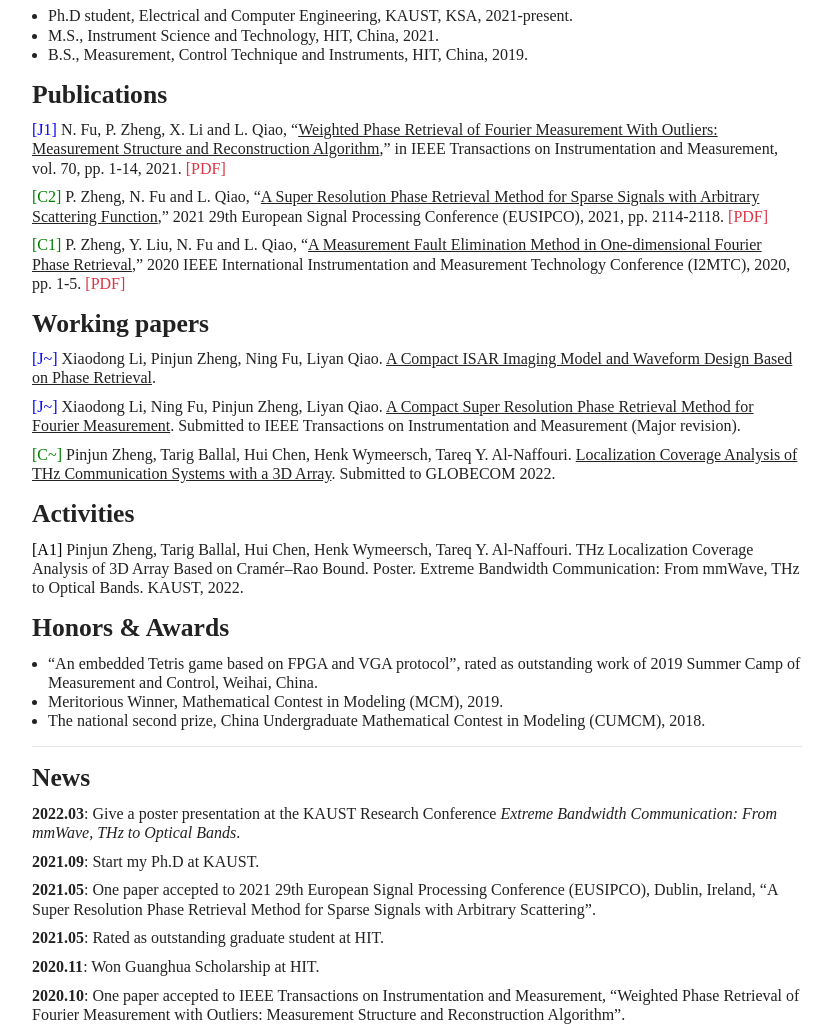
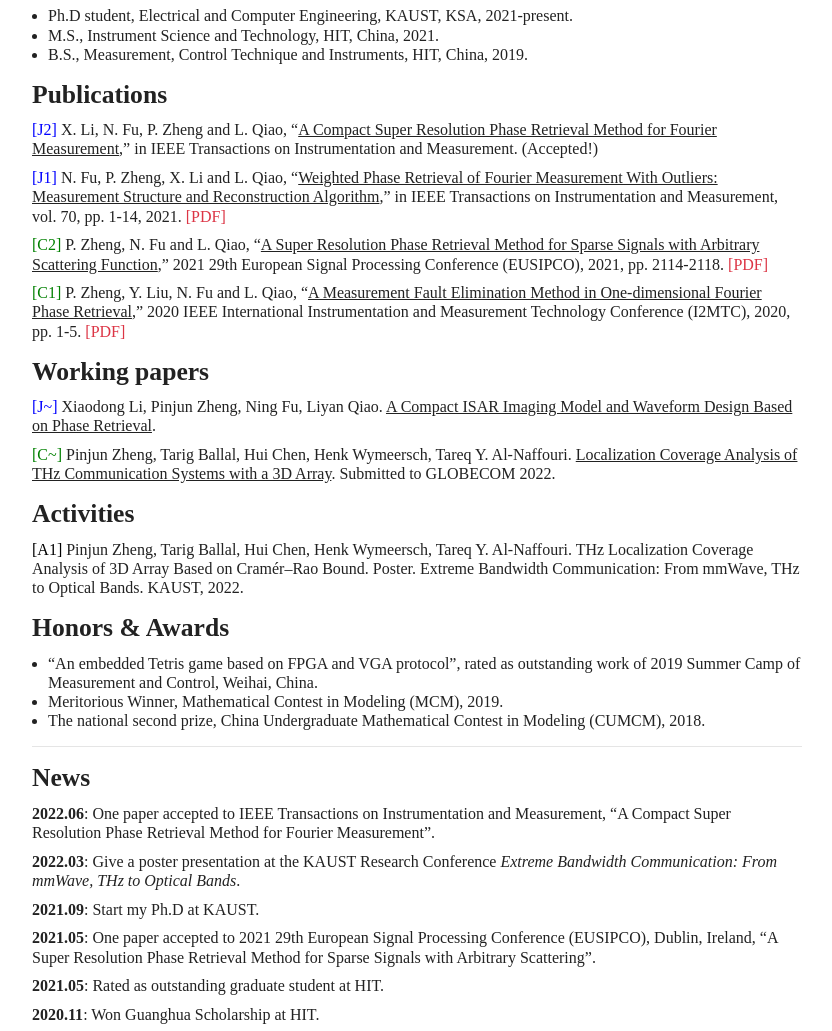
Before and after one commit to ZPinjun/zpinjun.github.io, a plain HTML site: page about/index.html in a window 1280 px wide. Shown: the part 322-1353 px from the top of the page, without its empty margins (223-1055 px from the left). Drawn offline with nearby package versions, Linux system fonts and the light colour scheme.

Commit message:
Add a TIM paper.

```diff
--- a/about/index.html
+++ b/about/index.html
@@ -65,6 +65,8 @@
 <li>B.S., Measurement, Control Technique and Instruments, HIT, China, 2019.</li>
 </ul>
 <h2 id="publications">Publications</h2>
+<p><span style="color:blue"> [J2] </span>
+X. Li, N. Fu, P. Zheng and L. Qiao, &ldquo;<u>A Compact Super Resolution Phase Retrieval Method for Fourier Measurement</u>,&rdquo; in IEEE Transactions on Instrumentation and Measurement. (Accepted!)</p>
 <p><span style="color:blue"> [J1] </span>
 N. Fu, P. Zheng, X. Li and L. Qiao, &ldquo;<u>Weighted Phase Retrieval of Fourier Measurement With Outliers: Measurement Structure and Reconstruction Algorithm</u>,&rdquo; in IEEE Transactions on Instrumentation and Measurement, vol. 70, pp. 1-14, 2021. <a href="https://ieeexplore.ieee.org/document/9235540">[PDF]</a></p>
 <p><span style="color:green"> [C2] </span>
@@ -74,8 +76,6 @@ P. Zheng, Y. Liu, N. Fu and L. Qiao, &ldquo;<u>A Measurement Fault Elimination M
 <h2 id="working-papers">Working papers</h2>
 <p><span style="color:blue"> [J~] </span>
 Xiaodong Li, Pinjun Zheng, Ning Fu, Liyan Qiao. <u>A Compact ISAR Imaging Model and Waveform Design Based on Phase Retrieval</u>.</p>
-<p><span style="color:blue"> [J~] </span>
-Xiaodong Li, Ning Fu, Pinjun Zheng, Liyan Qiao. <u>A Compact Super Resolution Phase Retrieval Method for Fourier Measurement</u>. Submitted to IEEE Transactions on Instrumentation and Measurement (Major revision).</p>
 <p><span style="color:green"> [C~] </span>
 Pinjun Zheng, Tarig Ballal, Hui Chen, Henk Wymeersch, Tareq Y. Al-Naffouri. <u>Localization Coverage Analysis of THz Communication Systems with a 3D Array</u>. Submitted to GLOBECOM 2022.</p>
 <h2 id="activities">Activities</h2>
@@ -89,9 +89,10 @@ Pinjun Zheng, Tarig Ballal, Hui Chen, Henk Wymeersch, Tareq Y. Al-Naffouri. THz
 </ul>
 <hr>
 <h2 id="news">News</h2>
+<p><strong>2022.06</strong>: One paper accepted to IEEE Transactions on Instrumentation and Measurement, “A Compact Super Resolution Phase Retrieval Method for Fourier Measurement”.</p>
 <p><strong>2022.03</strong>: Give a poster presentation at the KAUST Research Conference <em>Extreme Bandwidth Communication: From mmWave, THz to Optical Bands</em>.</p>
 <p><strong>2021.09</strong>: Start my Ph.D at KAUST.</p>
-<p><strong>2021.05</strong>:  One paper accepted to 2021 29th European Signal Processing Conference (EUSIPCO), Dublin, Ireland, “A Super Resolution Phase Retrieval Method for Sparse Signals with Arbitrary Scattering”.</p>
+<p><strong>2021.05</strong>: One paper accepted to 2021 29th European Signal Processing Conference (EUSIPCO), Dublin, Ireland, “A Super Resolution Phase Retrieval Method for Sparse Signals with Arbitrary Scattering”.</p>
 <p><strong>2021.05</strong>: Rated as outstanding graduate student at HIT.</p>
 <p><strong>2020.11</strong>: Won Guanghua Scholarship at HIT.</p>
 <p><strong>2020.10</strong>: One paper accepted to IEEE Transactions on Instrumentation and Measurement, “Weighted Phase Retrieval of Fourier Measurement with Outliers: Measurement Structure and Reconstruction Algorithm”.</p>
```
Also changed, not shown: index.html (+4 -3 lines).
